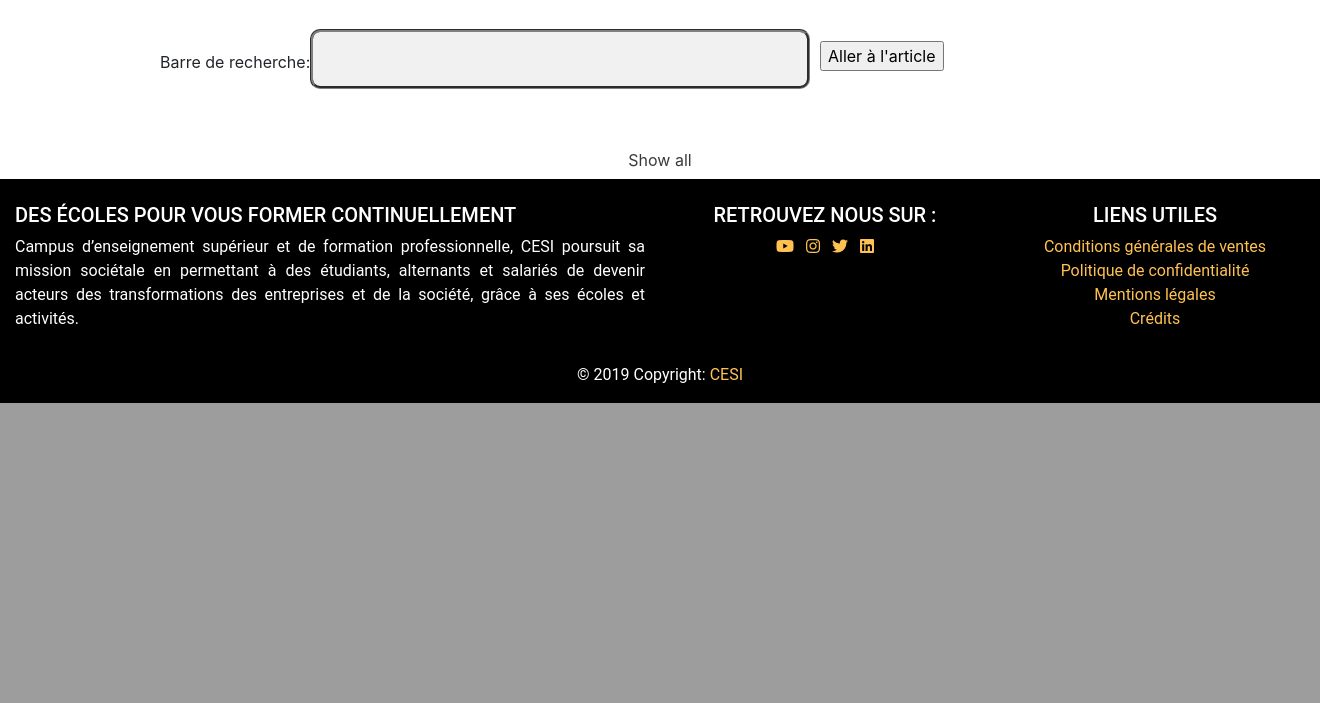
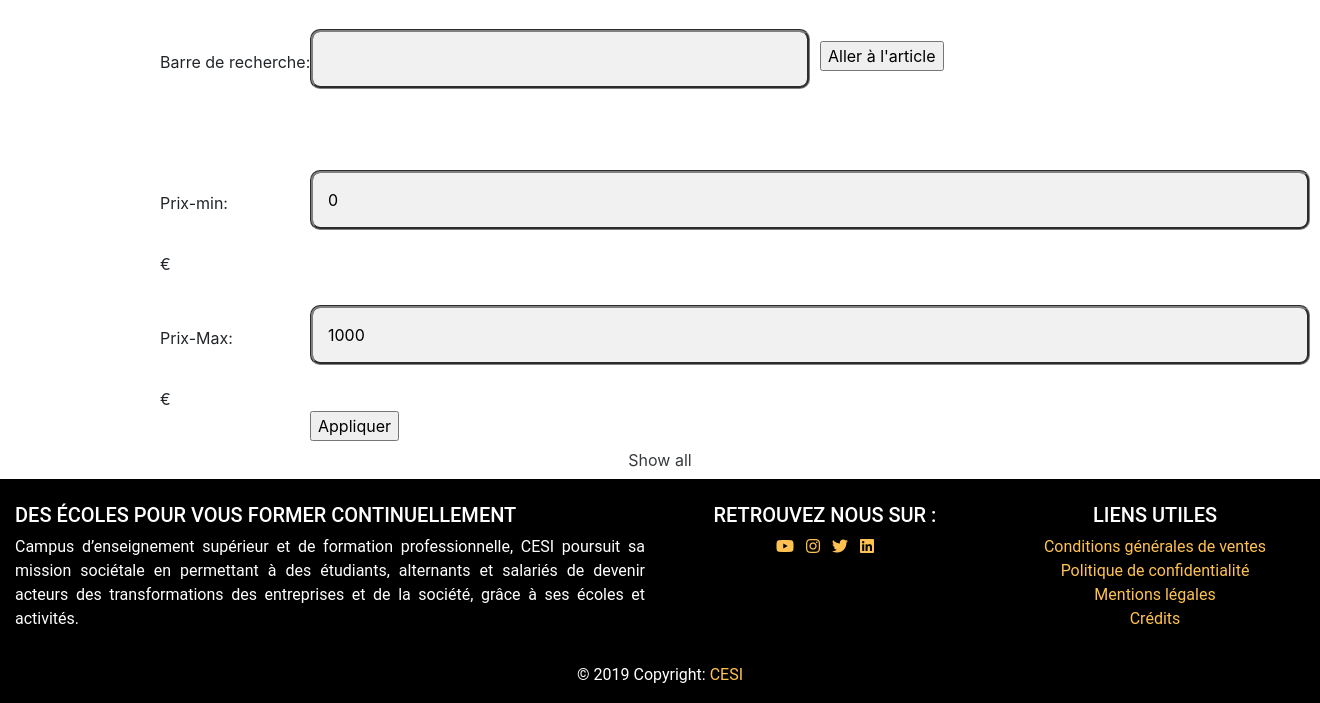
Before and after one commit to RenoufTheophile/Projet_Web_Groupe_7, a PHP site: page /Boutique.php in a window 1320 px wide. Shown: the part 611-1314 px from the top of the page. Before the commit the page ends 1014 px from the top, so only its background shows below. Run offline with PHP 8.4, Linux system fonts and the light colour scheme; some libraries are stand-ins or nearby versions.

Commit message:
Ajout controle prix

```diff
--- a/Webproject-MAIN/Boutique.php
+++ b/Webproject-MAIN/Boutique.php
@@ -55,6 +55,11 @@ session_start();
                 <?php include('Boutique/autocomplete.php');?>
             </div>
 
+            <!-- controle des produit affiché par prix -->
+            <div class='controle_prix'>
+                <?php include('Boutique/boutique_prix.php'); ?>
+            </div>
+
             <!-- liste des produits trié par catégorie -->
             <div class="products">
                 <?php include("Boutique/portofolio/portofolio_bdd.php"); ?>
```
